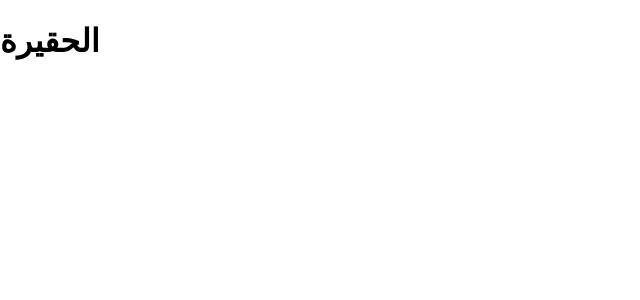
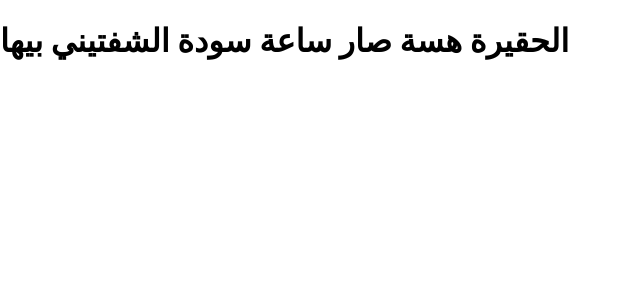
Before and after one commit to elmosuy/firstproject, a Next.js app: page / in a window 1280 px wide. Shown: the top 300 px of the page, without its empty margins (0-640 px from the left). Built offline with nearby package versions, Linux system fonts and the light colour scheme.

Commit message:
Update index.js

```diff
--- a/pages/index.js
+++ b/pages/index.js
@@ -5,7 +5,7 @@ import styles from '../styles/Home.module.css'
 export default function Home() {
   return (
        <div className="profile">
-        <h1>الحقيرة</h1>
+        <h1>الحقيرة هسة صار ساعة سودة الشفتيني بيها </h1>
 
 
     </div>
```
